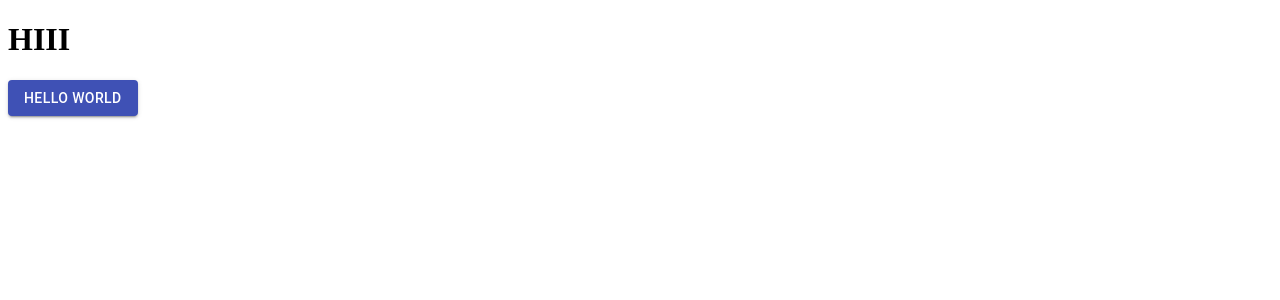
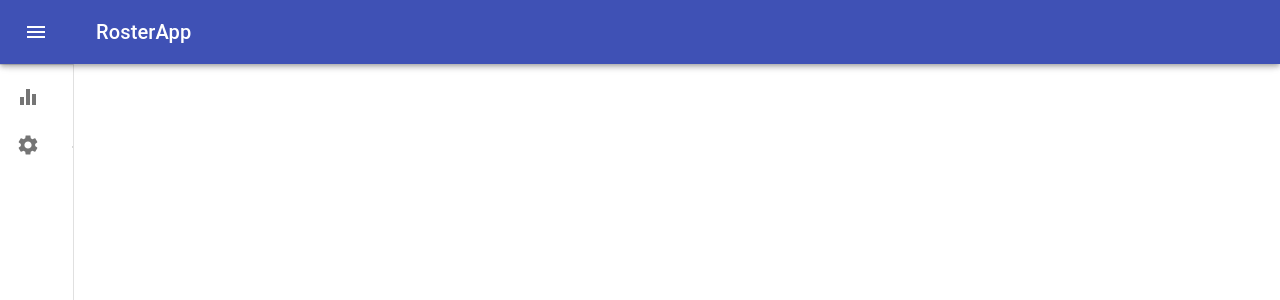
Before and after one commit to simpslandyy/artist-pay-system, a Next.js app: page / in a window 1280 px wide. Shown: the top 300 px of the page. Built offline with nearby package versions, Linux system fonts and the light colour scheme.

Commit message:
Setting up navbar

```diff
--- /dev/null
+++ b/src/components/atoms/appbar.tsx
@@ -0,0 +1,67 @@
+import React from 'react'
+import clsx from 'clsx'
+import { makeStyles, Theme } from '@material-ui/core/styles'
+import { AppBar as MaterialAppBar, Toolbar, IconButton, Typography } from '@material-ui/core'
+import { Menu } from '@material-ui/icons'
+
+const useStyles = makeStyles((theme: Theme) => ({
+  menuButton: {
+    marginRight: 36
+  },
+  hide: {
+    display: 'none',
+  },
+  title: {
+    flexGrow: 1
+  },
+  appBar: {
+    zIndex: theme.zIndex.drawer + 1,
+    transition: theme.transitions.create(['width', 'margin'], {
+      easing: theme.transitions.easing.sharp,
+      duration: theme.transitions.duration.leavingScreen,
+    }),
+  },
+  appBarShift: {
+    marginLeft: 250,
+    width: `calc(100% - ${250}px)`,
+    transition: theme.transitions.create(['width', 'margin'], {
+      easing: theme.transitions.easing.sharp,
+      duration: theme.transitions.duration.enteringScreen,
+    }),
+  },
+}))
+
+interface AppBarProps {
+  label: string
+  open: boolean
+  onClick: () => void
+}
+
+const AppBar: React.FC<AppBarProps> = ({ label, open, onClick }) => {
+  const classes = useStyles()
+
+  return (
+    <MaterialAppBar
+      position="fixed"
+      className={clsx(classes.appBar, {
+        [classes.appBarShift]: open
+      })}>
+        <Toolbar>
+          <IconButton
+            color="inherit"
+            edge="start"
+            className={clsx(classes.menuButton, {
+              [classes.hide]: open
+            })}
+            onClick={onClick}>
+            <Menu />
+          </IconButton>
+          <Typography variant="h6" className={classes.title}>
+              {label}
+          </Typography>
+        </Toolbar>
+    </MaterialAppBar>
+  )
+}
+
+export default AppBar
--- /dev/null
+++ b/src/components/atoms/drawer.tsx
@@ -0,0 +1,74 @@
+import React from 'react'
+import clsx from 'clsx'
+import { Drawer as MaterialDrawer, IconButton, Divider } from '@material-ui/core'
+import { ChevronRight as ChevronRightIcon, ChevronLeft as ChevronLeftIcon } from '@material-ui/icons'
+import { makeStyles, Theme } from '@material-ui/core/styles'
+
+const useStyles = makeStyles((theme: Theme) => ({
+  drawer: {
+    width: 250,
+    flexShrink: 0,
+    whiteSpace: 'nowrap',
+  },
+  drawerOpen: {
+    width: 250,
+    transition: theme.transitions.create('width', {
+      easing: theme.transitions.easing.sharp,
+      duration: theme.transitions.duration.enteringScreen,
+    }),
+  },
+  drawerClose: {
+    transition: theme.transitions.create('width', {
+      easing: theme.transitions.easing.sharp,
+      duration: theme.transitions.duration.leavingScreen,
+    }),
+    overflowX: 'hidden',
+    width: theme.spacing(7) + 1,
+    [theme.breakpoints.up('sm')]: {
+      width: theme.spacing(9) + 1,
+    },
+  },
+  toolbar: {
+    display: 'flex',
+    alignItems: 'center',
+    justifyContent: 'flex-end',
+    padding: theme.spacing(0, 1),
+    ...theme.mixins.toolbar,
+  }
+}))
+
+interface DrawerProps {
+  open: boolean
+  onClose: () => void
+  children: React.ReactNode
+}
+
+const Drawer: React.FC<DrawerProps> = ({ open, onClose, children }) => {
+  const classes = useStyles()
+
+  return (
+    <MaterialDrawer
+        variant="permanent"
+        className={clsx(classes.drawer, {
+          [classes.drawerOpen]: open,
+          [classes.drawerClose]: !open
+        })}
+        classes={{
+          paper: clsx({
+            [classes.drawerOpen]: open,
+            [classes.drawerClose]: !open
+          })
+        }}
+      >
+        <div className={classes.toolbar}>
+          <IconButton onClick={onClose}>
+            {<ChevronLeftIcon />}
+          </IconButton>
+        </div>
+        <Divider />
+       { children }
+      </MaterialDrawer>
+  )
+}
+
+export default Drawer
--- /dev/null
+++ b/src/components/atoms/index.tsx
@@ -0,0 +1,4 @@
+import AppBar from './appbar'
+import Drawer from './drawer'
+
+export { AppBar, Drawer }
--- /dev/null
+++ b/src/components/molecules/index.tsx
@@ -0,0 +1,3 @@
+import Nav from './nav'
+
+export { Nav }
--- /dev/null
+++ b/src/components/molecules/nav.tsx
@@ -0,0 +1,40 @@
+import React from 'react'
+import { List, ListItem, ListItemIcon, ListItemText } from '@material-ui/core'
+import { makeStyles, Theme } from '@material-ui/core/styles'
+import { AppBar, Drawer } from '../atoms'
+
+const useStyles = makeStyles((theme: Theme) => ({
+  root: {
+    display: 'flex'
+  }
+}))
+
+interface NavProps {
+  label: string
+  items: { key: string, value: string, icon: React.ReactNode }[]
+}
+
+const Nav: React.FC<NavProps> = ({ label, items }) => {
+  const classes = useStyles()
+  const [toggle, setToggle] = React.useState(false)
+
+  return (
+    <div className={classes.root}>
+      <AppBar open={toggle} label={label} onClick={() => setToggle(true)}/>
+      <Drawer open={toggle} onClose={() => setToggle(false)}>
+        <List>
+          {
+            items.map(item => (
+              <ListItem button key={item.key}>
+                <ListItemIcon>{item.icon}</ListItemIcon>
+                <ListItemText primary={item.value} />
+              </ListItem>
+            ))
+          }
+        </List>
+      </Drawer>
+    </div>
+  )
+}
+
+export default Nav
--- a/src/pages/index.tsx
+++ b/src/pages/index.tsx
@@ -1,12 +1,29 @@
 import React from 'react'
-import { Button } from '@material-ui/core'
+import { Container } from '@material-ui/core'
+import { Nav } from '../components/molecules'
+import { Equalizer, Settings } from '@material-ui/icons'
+
+const navList = [
+  {
+    key: 'reports',
+    value: 'Reports',
+    icon: <Equalizer></Equalizer>
+  },
+  {
+    key: 'settings',
+    value: 'Settings',
+    icon: <Settings></Settings>
+  }
+]
 
 const Home: React.FC = () => {
   return (
-    <div>
-      <h1> HIII </h1>
-      <Button variant="contained" color="primary"> HELLO WORLD</Button>
-    </div>
+    <Container>
+      <Nav
+        label="RosterApp"
+        items={navList}
+        />
+    </Container>
   )
 }
 
```
